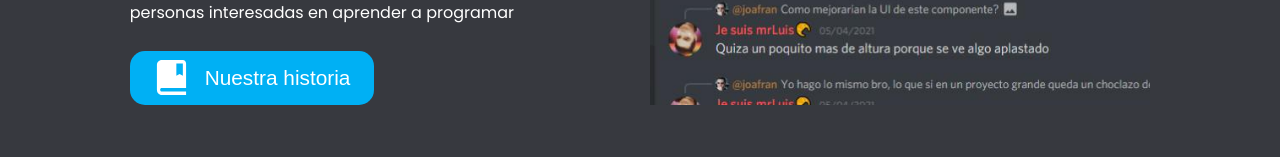
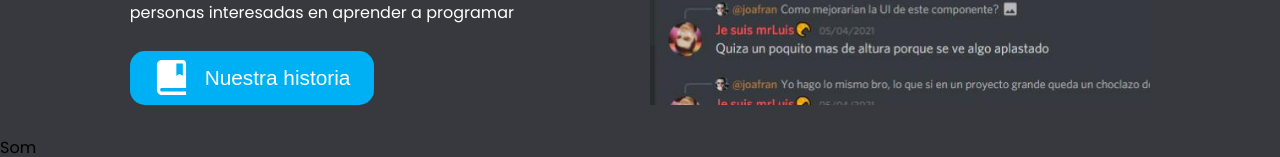
Before and after one commit to callMe-Dev/callMeDev-web, a React (Vite) app: page / in a window 1280 px wide. Shown: the part 1249-1406 px from the top of the page. Before the commit the page ends 1384 px from the top, so only its background shows below. Built offline with nearby package versions, Linux system fonts and the light colour scheme.

Commit message:
feat: amistad section creada

```diff
--- /dev/null
+++ b/src/components/OurFeatures/Amistad/Amistad.jsx
@@ -0,0 +1,9 @@
+import React from 'react'
+
+export default function Amistad() {
+  return (
+    <section>
+      <p>Som</p>
+    </section>
+  )
+}
--- a/src/views/Home/Home.jsx
+++ b/src/views/Home/Home.jsx
@@ -2,6 +2,7 @@ import React from 'react'
 
 import Hero from '../../components/Hero/Hero'
 import AboutCommunity from '../../components/AboutCommunity/AboutCommunity'
+import Amistad from '../../components/OurFeatures/Amistad/Amistad'
 
 import { HomeStyled } from './Home.styles'
 
@@ -10,6 +11,7 @@ export default function Home() {
     <HomeStyled>
       <Hero />
       <AboutCommunity />
+      <Amistad />
     </HomeStyled>
   )
 }
```
Also changed, not shown: src/components/OurFeatures/Amistad/Amistad.styles.js (added).
